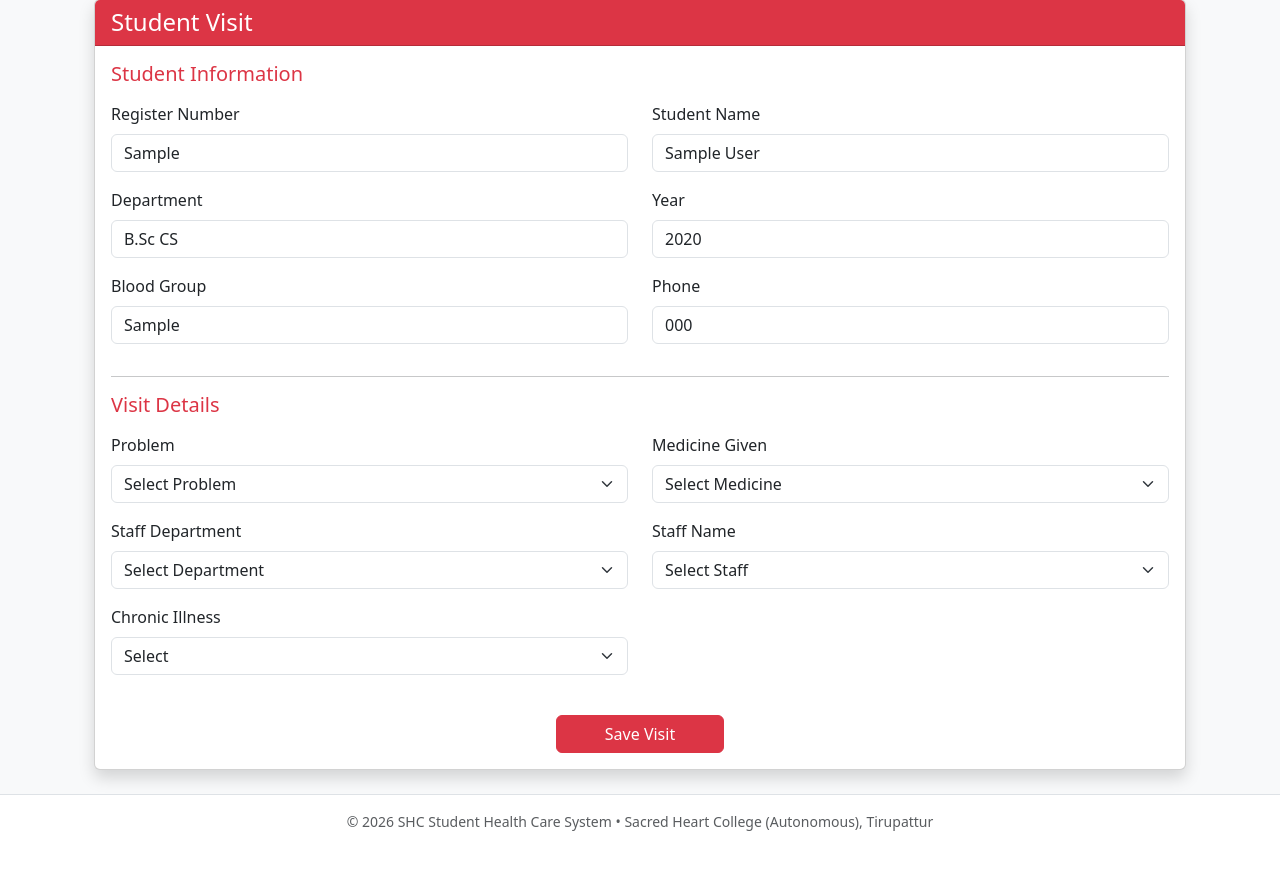
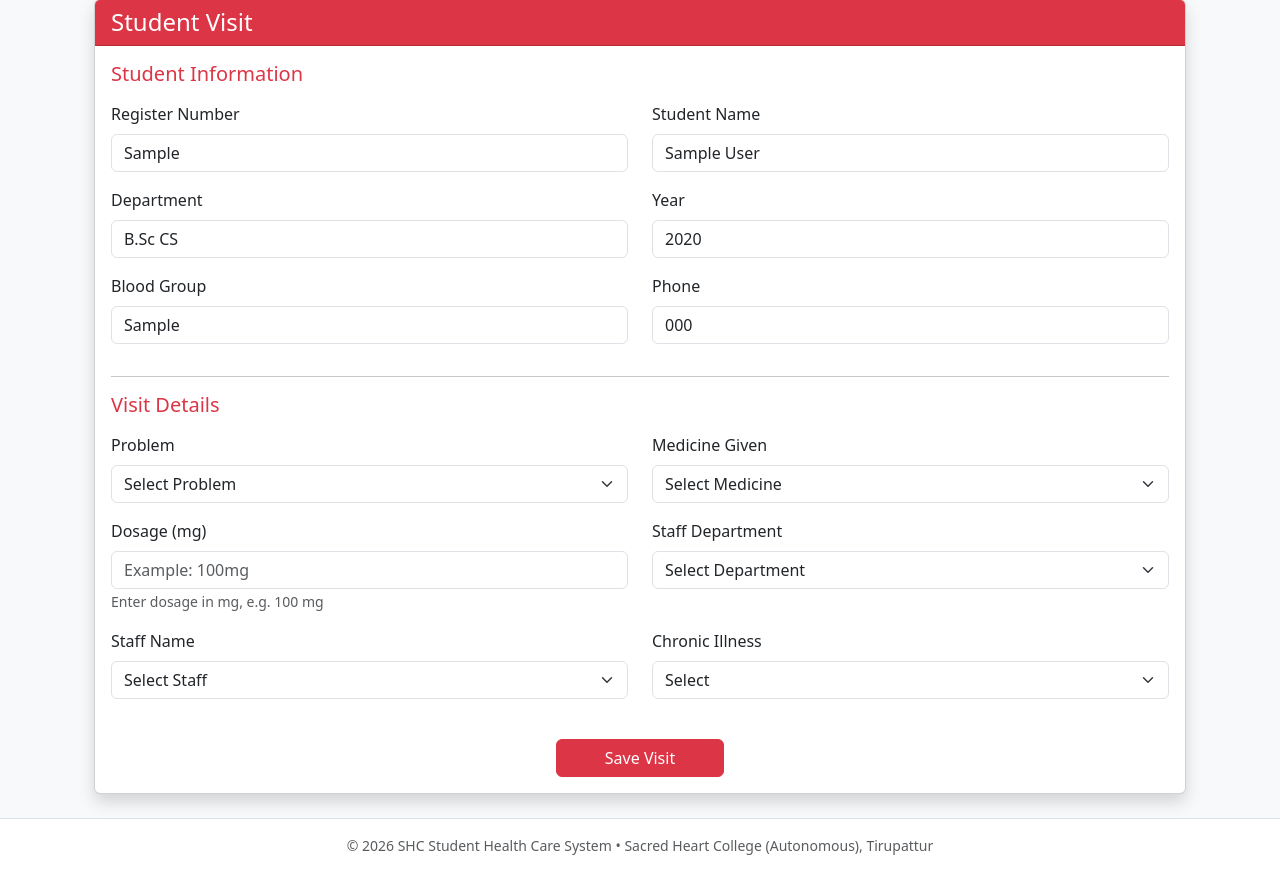
Before and after one commit to pravin12060612-lab/SHC-Student-Health-Care-System, a Django app: a page that uses Templates/Nurse/student_visit.html in a window 1280 px wide. Shown: the part 181-1053 px from the top of the page. Before the commit the page ends 1012 px from the top, so only its background shows below. Run offline with Django 5.2, Linux system fonts and the light colour scheme; tables that the repository leaves empty hold one stand-in row (values such as "Sample post"); parts of the project's set-up code (start-up, migrations or seed data) failed here and were passed over; some libraries are stand-ins or nearby versions.

Commit message:
Finished

```diff
--- a/Account/models.py
+++ b/Account/models.py
@@ -113,9 +113,11 @@ class StudentVisit(models.Model):
         choices=CHRONIC_CHOICES,
         default="No"
     )
+    dosage = models.CharField(max_length=50, blank=True, null=True)
     follow_up_days = models.PositiveIntegerField(blank=True,null=True)
     date = models.DateField(auto_now_add=True)
     time = models.TimeField(auto_now_add=True)
+
 
     def __str__(self):
         return f"{self.reg_no} - {self.date}"
--- a/Nurse/views.py
+++ b/Nurse/views.py
@@ -88,7 +88,7 @@ def student_visit(request, reg_no):
             problem=request.POST.get("problem"),
 
             medicine=request.POST.get("medicine"),
-
+            dosage=request.POST.get("dosage_mg"),
             staff_name=request.POST.get("staff_name"),
 
             chronic_illness=request.POST.get("chronic_illness")
--- a/ShcHealthCare/settings.py
+++ b/ShcHealthCare/settings.py
@@ -28,6 +28,7 @@ DEBUG = False
 ALLOWED_HOSTS = [
     "127.0.0.1",
     "localhost",
+    '10.50.231.166',
 ]
 
 # Application definition
--- a/Templates/Account/index.html
+++ b/Templates/Account/index.html
@@ -207,8 +207,7 @@
 
         <div class="text-center">
 
-            © 2026 SHC Student Health Care System |
-            Developed Using Django & MySQL
+            © 2026 SHC Student Health Care System
 
         </div>
 
--- a/Templates/Nurse/student_visit.html
+++ b/Templates/Nurse/student_visit.html
@@ -115,7 +115,25 @@ Student Visit
                         </select>
 
                     </div>
+                    <!-- Dosage -->
+<div class="col-md-6 mb-3">
 
+    <label class="form-label">
+        Dosage (mg)
+    </label>
+
+    <input
+        type="text"
+        name="dosage_mg"
+        class="form-control"
+        placeholder="Example: 100mg"
+    >
+
+    <small class="text-muted">
+        Enter dosage in mg, e.g. 100 mg
+    </small>
+
+</div>
                     <!-- Staff Department -->
 
                     <div class="col-md-6 mb-3">
```
Also changed, not shown: Account/migrations/0011_studentvisit_dosage.py (added).
